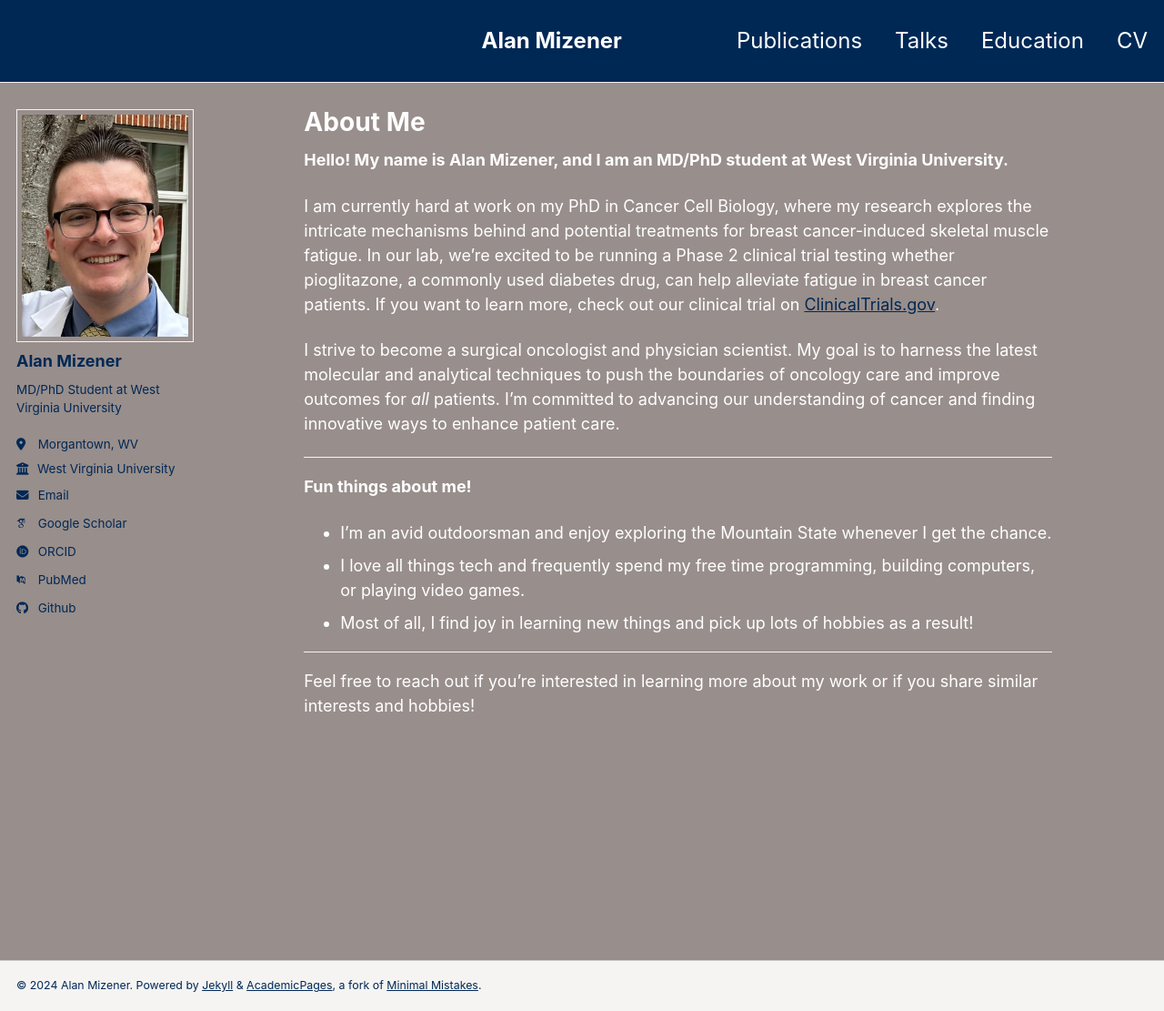
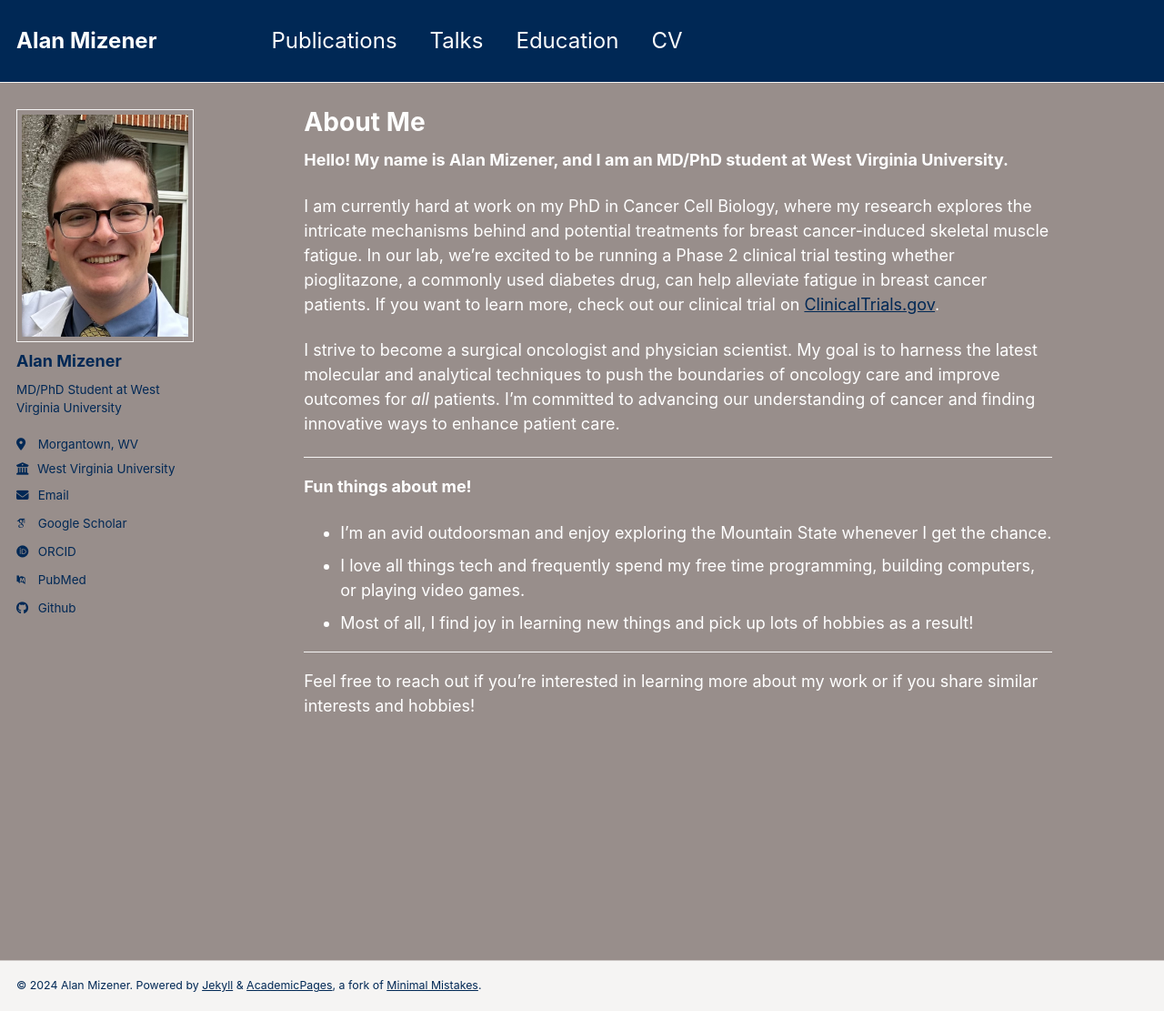
Before and after one commit to admizener/admizener.github.io, a Jekyll site: the page built from _pages/about.md, in a window 1280 px wide and 1111 px high. Shown: the whole window at 91% size. Built offline with Jekyll 4.4.1, drawn with Linux system fonts in a browser that asks for light colours; some web fonts are replaced.

Commit message:
Update _navigation.scss

```diff
--- a/_sass/_navigation.scss
+++ b/_sass/_navigation.scss
@@ -176,8 +176,6 @@
   position: relative;
   min-width: 250px;
   background: $accent-color;
-  display:flex;
-  justify-content: right;
 
   a {
     display: block;
```
